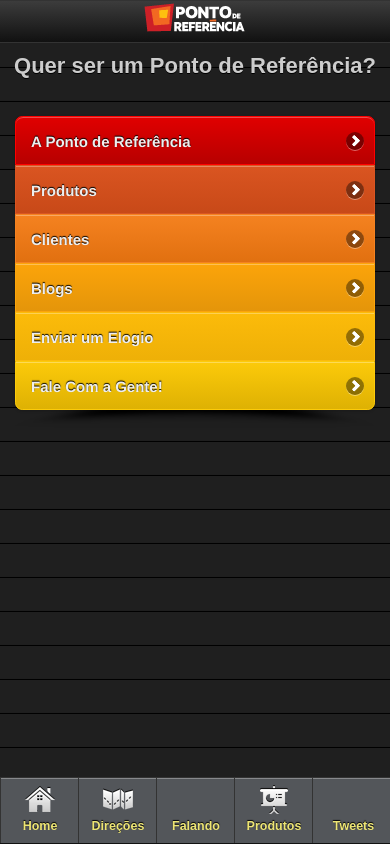
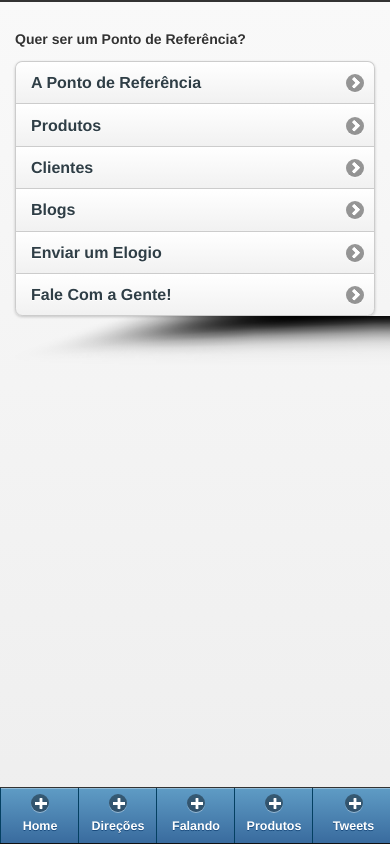
Before and after one commit to Flllexa/pdrbuild, a plain HTML site: page www/main.html in a window 390 px wide. Drawn offline with Linux system fonts and the light colour scheme; some packages are replaced by stand-ins of ours.

Commit message:
Battert Test #1

```diff
--- a/www/main.html
+++ b/www/main.html
@@ -17,7 +17,6 @@
 		<link rel="stylesheet" type="text/css" href="css/index.css" />
 		<link rel="stylesheet" type="text/css" href="css/font-faces.css" />
 		<link rel="stylesheet" type="text/css" href="css/jquery.mobile-1.3.1.css" />
-		<link rel="stylesheet" type="text/css" href="css/style1.css" />
         <title>Ponto de Referência</title>
 
 		<script>
@@ -107,7 +106,7 @@
 				<ul data-role="listview" data-inset="true" id="listview" style="margin-bottom:0px">
 
 					<li><a href="#a-ponto" data-transition="slide" >A Ponto de Referência</a></li>
-					<li class="oneTheme"><a href="#produtos" data-transition="fade" >Produtos</a></li>
+					<li class="oneTheme"><a href="#produtos" data-transition="slide" >Produtos</a></li>
 					<li class="twoTheme"><a href="#clientes" data-transition="fade" >Clientes</a></li>
 					<li class="threeTheme"><a href="#blogs" data-transition="fade">Blogs</a></li>
 					<li class="fourTheme"><a id="Elo" href="http://iemobile.com.br/pdr/html/elogios.php" onclick="checkConnection()" rel="external">Enviar um Elogio</a></li>
```
